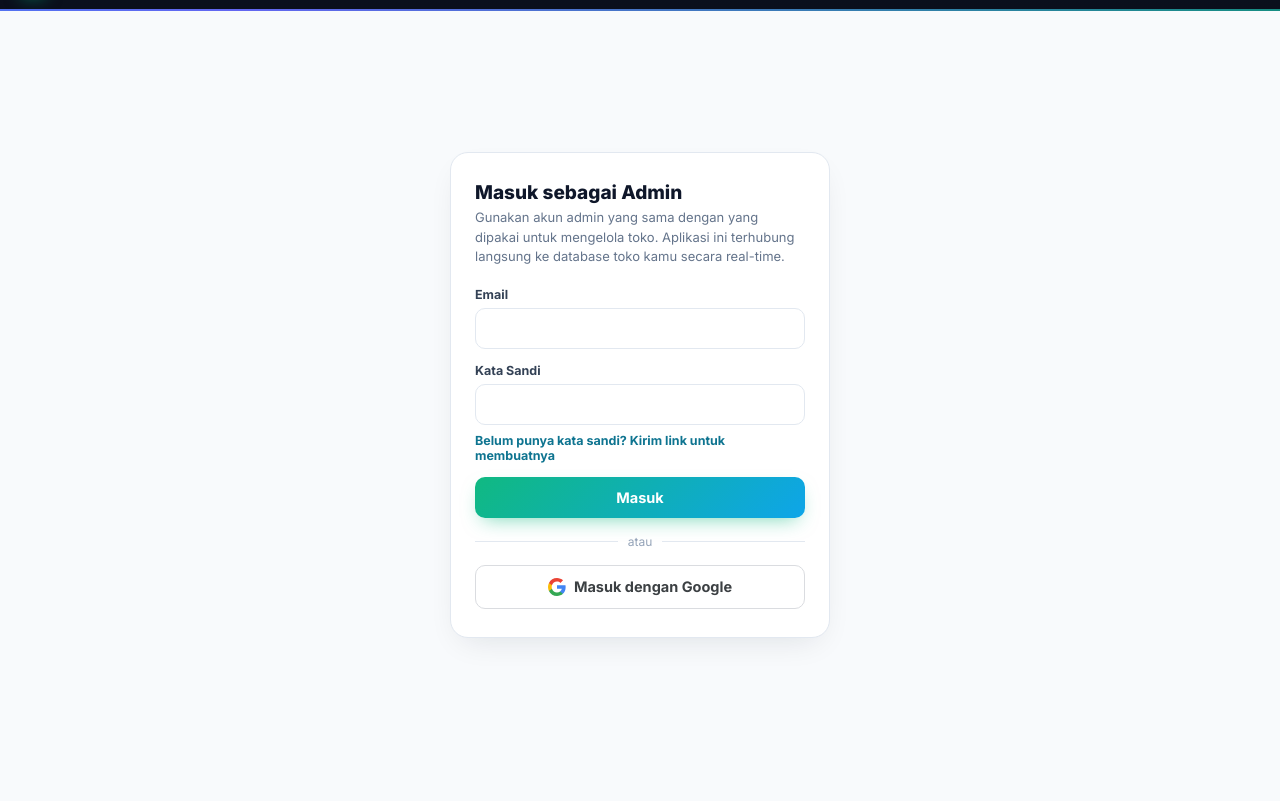
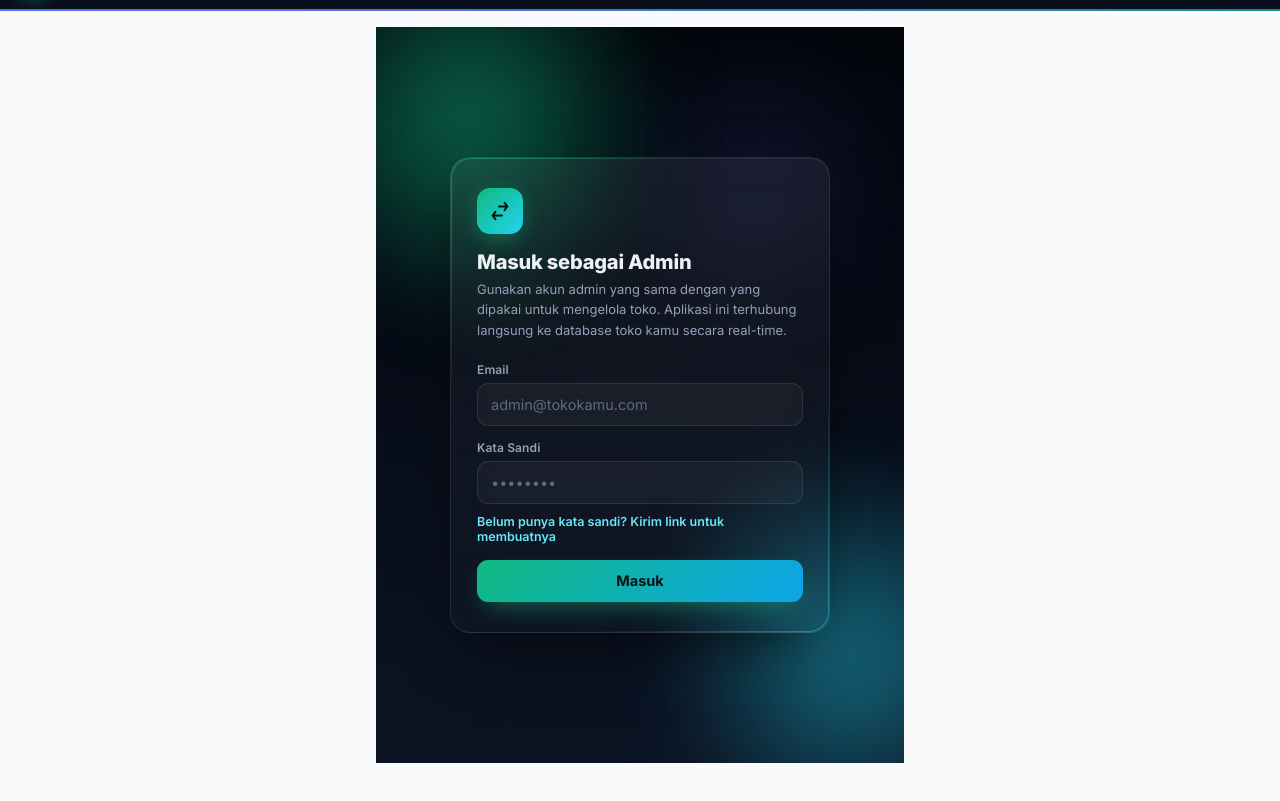
Before and after one commit to hibayosi/-konfirmasi-pesanan, a plain HTML site: page index.html in a window 1280 px wide. Shown: the part 51-852 px from the top of the page. Drawn offline with Linux system fonts and the light colour scheme; a script that the page names is missing.

Commit message:
index.html

```diff
--- a/index.html
+++ b/index.html
@@ -60,42 +60,121 @@
   main{max-width:560px; margin:0 auto; padding:16px; padding-bottom:60px;}
 
   /* login */
-  .login-wrap{min-height:calc(100vh - 64px); display:flex; align-items:center; justify-content:center; padding:24px 16px;}
+  :root{
+    --lg-navy-0:#03050a; --lg-navy-1:#070c17; --lg-navy-2:#0c1424;
+    --lg-emerald:#10b981; --lg-cyan:#22d3ee; --lg-violet:#6366f1;
+    --lg-ink:#eef2f7; --lg-sub:#93a1b8; --lg-line:rgba(255,255,255,.09);
+  }
+  .login-wrap{
+    position:relative; min-height:calc(100vh - 64px); overflow:hidden;
+    display:flex; align-items:center; justify-content:center; padding:24px 16px;
+    background:
+      radial-gradient(60% 50% at 18% 12%, rgba(16,185,129,.16), transparent 60%),
+      radial-gradient(55% 45% at 85% 82%, rgba(34,211,238,.14), transparent 60%),
+      linear-gradient(180deg, var(--lg-navy-0), var(--lg-navy-1) 45%, var(--lg-navy-2));
+  }
+  .login-orb{
+    position:absolute; border-radius:50%; filter:blur(60px); opacity:.55; pointer-events:none;
+    animation:lgDrift 22s ease-in-out infinite;
+  }
+  .login-orb.o1{width:340px; height:340px; left:-90px; top:-70px; background:radial-gradient(circle,var(--lg-emerald),transparent 70%);}
+  .login-orb.o2{width:300px; height:300px; right:-80px; bottom:-60px; background:radial-gradient(circle,var(--lg-cyan),transparent 70%); animation-delay:-9s; animation-direction:reverse;}
+  .login-orb.o3{width:220px; height:220px; right:12%; top:8%; background:radial-gradient(circle,var(--lg-violet),transparent 70%); opacity:.28; animation-delay:-4s;}
+  @keyframes lgDrift{
+    0%,100%{transform:translate(0,0) scale(1);}
+    50%{transform:translate(26px,-18px) scale(1.08);}
+  }
+  .login-grid{
+    position:absolute; inset:-1px; pointer-events:none; opacity:.35;
+    background-image:linear-gradient(var(--lg-line) 1px, transparent 1px), linear-gradient(90deg, var(--lg-line) 1px, transparent 1px);
+    background-size:42px 42px; mask-image:radial-gradient(70% 60% at 50% 40%, #000 20%, transparent 78%);
+    animation:lgGridPan 30s linear infinite;
+  }
+  @keyframes lgGridPan{0%{background-position:0 0,0 0;} 100%{background-position:42px 84px,84px 42px;}}
+  @media (prefers-reduced-motion:reduce){
+    .login-orb, .login-grid{animation:none;}
+  }
+
   .login-card{
-    width:100%; max-width:380px; background:var(--card); border:1px solid var(--line);
-    border-radius:18px; padding:28px 24px; box-shadow:0 12px 32px -12px rgba(15,23,42,.12);
+    position:relative; z-index:1; width:100%; max-width:380px;
+    background:linear-gradient(180deg, rgba(255,255,255,.055), rgba(255,255,255,.02));
+    border:1px solid var(--lg-line); border-radius:20px; padding:30px 26px;
+    box-shadow:0 24px 60px -20px rgba(0,0,0,.65), inset 0 1px 0 rgba(255,255,255,.06);
+    backdrop-filter:blur(18px); -webkit-backdrop-filter:blur(18px);
+    color:var(--lg-ink);
   }
-  .login-card h1{font-size:19px; margin:0 0 4px; font-weight:800;}
-  .login-card p.hint{margin:0 0 20px; font-size:13px; color:var(--sub); line-height:1.5;}
-  .field{margin-bottom:14px;}
-  .field label{display:block; font-size:12.5px; font-weight:700; color:#334155; margin-bottom:6px;}
+  .login-card::before{
+    content:''; position:absolute; inset:0; border-radius:20px; padding:1px; pointer-events:none;
+    background:linear-gradient(135deg, rgba(16,185,129,.55), rgba(255,255,255,0) 30%, rgba(255,255,255,0) 70%, rgba(34,211,238,.45));
+    -webkit-mask:linear-gradient(#000 0 0) content-box, linear-gradient(#000 0 0);
+    -webkit-mask-composite:xor; mask-composite:exclude;
+  }
+  .login-badge{
+    width:46px; height:46px; border-radius:13px; margin-bottom:16px;
+    background:linear-gradient(135deg,var(--lg-emerald),var(--lg-cyan));
+    display:flex; align-items:center; justify-content:center;
+    box-shadow:0 0 0 0 rgba(16,185,129,.5), 0 10px 24px -8px rgba(16,185,129,.55);
+    animation:lgFadeUp .6s cubic-bezier(.16,1,.3,1) both, lgPulse 2.6s ease-in-out .8s infinite;
+  }
+  .login-badge svg{width:22px; height:22px; color:#04140f;}
+  @keyframes lgPulse{
+    0%,100%{box-shadow:0 0 0 0 rgba(16,185,129,.35), 0 10px 24px -8px rgba(16,185,129,.55);}
+    50%{box-shadow:0 0 0 9px rgba(16,185,129,0), 0 10px 24px -8px rgba(16,185,129,.55);}
+  }
+  @keyframes lgFadeUp{from{opacity:0; transform:translateY(10px);} to{opacity:1; transform:translateY(0);}}
+  .login-card h1{
+    font-size:20px; margin:0 0 5px; font-weight:800; letter-spacing:-.01em;
+    animation:lgFadeUp .6s .08s cubic-bezier(.16,1,.3,1) both;
+  }
+  .login-card p.hint{
+    margin:0 0 22px; font-size:13px; color:var(--lg-sub); line-height:1.55;
+    animation:lgFadeUp .6s .16s cubic-bezier(.16,1,.3,1) both;
+  }
+  .field{margin-bottom:14px; animation:lgFadeUp .6s .24s cubic-bezier(.16,1,.3,1) both;}
+  .field:nth-of-type(2){animation-delay:.3s;}
+  .field label{display:block; font-size:12px; font-weight:600; color:var(--lg-sub); margin-bottom:6px; letter-spacing:.01em;}
   .field input{
-    width:100%; padding:11px 13px; border-radius:10px; border:1.5px solid var(--line);
-    font-size:14.5px; outline:none; transition:border-color .15s ease;
+    width:100%; padding:12px 13px; border-radius:11px; border:1.5px solid var(--lg-line);
+    font-size:14.5px; outline:none; background:rgba(255,255,255,.04); color:var(--lg-ink);
+    transition:border-color .2s ease, box-shadow .2s ease, background .2s ease;
   }
-  .field input:focus{border-color:#0ea5e9;}
+  .field input::placeholder{color:#5b6b85;}
+  .field input:focus{
+    border-color:rgba(34,211,238,.65); background:rgba(255,255,255,.065);
+    box-shadow:0 0 0 4px rgba(34,211,238,.14);
+  }
   .btn{
-    width:100%; padding:12px; border-radius:10px; border:none; font-size:14.5px; font-weight:700;
+    width:100%; padding:12.5px; border-radius:11px; border:none; font-size:14.5px; font-weight:700;
     display:flex; align-items:center; justify-content:center; gap:8px;
   }
-  .btn-primary{background:linear-gradient(135deg,#10b981,#0ea5e9); color:#fff; box-shadow:0 8px 20px -8px rgba(16,185,129,.6);}
+  .btn-primary{
+    position:relative; overflow:hidden; isolation:isolate;
+    background:linear-gradient(135deg,#10b981,#0ea5e9); color:#04140f;
+    box-shadow:0 10px 26px -10px rgba(16,185,129,.65);
+    animation:lgFadeUp .6s .42s cubic-bezier(.16,1,.3,1) both;
+    transition:transform .15s ease, box-shadow .2s ease;
+  }
+  .btn-primary::after{
+    content:''; position:absolute; inset:0; z-index:-1;
+    background:linear-gradient(115deg, transparent 30%, rgba(255,255,255,.55) 48%, transparent 66%);
+    transform:translateX(-120%); transition:transform .6s ease;
+  }
+  .btn-primary:hover::after{transform:translateX(120%);}
+  .btn-primary:hover{box-shadow:0 14px 30px -10px rgba(16,185,129,.8);}
   .btn-primary:active{transform:translateY(1px);}
   .btn-primary[disabled]{opacity:.6;}
-  .auth-divider{display:flex; align-items:center; gap:10px; margin:16px 0; color:#94a3b8; font-size:12px;}
-  .auth-divider::before, .auth-divider::after{content:''; flex:1; height:1px; background:var(--line);}
   .forgot-pass-link{
-    display:block; background:none; border:none; padding:0; margin:-6px 0 14px;
-    font-size:12.5px; font-weight:700; color:#0e7490; text-align:left;
+    display:block; background:none; border:none; padding:0; margin:-4px 0 16px;
+    font-size:12.5px; font-weight:600; color:#67e8f9; text-align:left;
+    animation:lgFadeUp .6s .36s cubic-bezier(.16,1,.3,1) both;
   }
   .forgot-pass-link:active{opacity:.7;}
   .form-success{
-    background:#ecfdf5; color:#065f46; border:1px solid #a7f3d0; border-radius:10px;
+    background:rgba(16,185,129,.12); color:#6ee7b7; border:1px solid rgba(16,185,129,.35); border-radius:10px;
     padding:10px 12px; font-size:13px; margin-bottom:14px; line-height:1.5;
   }
-  .btn-google{background:#fff; color:#3c4043; border:1.5px solid #dadce0;}
-  .btn-google:active{background:#f8f9fa;}
   .form-error{
-    background:#fef2f2; color:#b91c1c; border:1px solid #fecaca; border-radius:10px;
+    background:rgba(220,38,38,.12); color:#fca5a5; border:1px solid rgba(220,38,38,.35); border-radius:10px;
     padding:10px 12px; font-size:13px; margin-bottom:14px; line-height:1.5;
   }
 
@@ -307,7 +386,14 @@
 <main>
   <!-- LOGIN -->
   <div class="login-wrap" id="loginView">
+    <div class="login-orb o1"></div>
+    <div class="login-orb o2"></div>
+    <div class="login-orb o3"></div>
+    <div class="login-grid"></div>
     <div class="login-card">
+      <div class="login-badge">
+        <svg viewBox="0 0 24 24" fill="none" stroke="currentColor" stroke-width="2.2" stroke-linecap="round" stroke-linejoin="round"><path d="M20 7h-9M14 17H5M17 3l3 4-3 4M7 21l-3-4 3-4"/></svg>
+      </div>
       <h1>Masuk sebagai Admin</h1>
       <p class="hint">Gunakan akun admin yang sama dengan yang dipakai untuk mengelola toko. Aplikasi ini terhubung langsung ke database toko kamu secara real-time.</p>
       <div class="form-error" id="loginError" hidden></div>
@@ -315,20 +401,15 @@
       <form id="loginForm">
         <div class="field">
           <label>Email</label>
-          <input type="email" id="loginEmail" autocomplete="username" required />
+          <input type="email" id="loginEmail" autocomplete="username" placeholder="admin@tokokamu.com" required />
         </div>
         <div class="field">
           <label>Kata Sandi</label>
-          <input type="password" id="loginPass" autocomplete="current-password" required />
+          <input type="password" id="loginPass" autocomplete="current-password" placeholder="&bull;&bull;&bull;&bull;&bull;&bull;&bull;&bull;" required />
         </div>
         <button type="button" class="forgot-pass-link" id="setPasswordLink">Belum punya kata sandi? Kirim link untuk membuatnya</button>
         <button type="submit" class="btn btn-primary" id="loginBtn">Masuk</button>
       </form>
-      <div class="auth-divider"><span>atau</span></div>
-      <button type="button" class="btn btn-google" id="googleLoginBtn">
-        <svg viewBox="0 0 18 18" width="18" height="18"><path fill="#4285F4" d="M17.64 9.2c0-.64-.06-1.25-.16-1.84H9v3.48h4.84a4.14 4.14 0 0 1-1.8 2.72v2.26h2.9c1.7-1.57 2.7-3.88 2.7-6.62z"/><path fill="#34A853" d="M9 18c2.43 0 4.47-.8 5.96-2.18l-2.9-2.26c-.8.54-1.84.86-3.06.86-2.35 0-4.34-1.59-5.05-3.72H.95v2.33A9 9 0 0 0 9 18z"/><path fill="#FBBC05" d="M3.95 10.7A5.4 5.4 0 0 1 3.67 9c0-.59.1-1.17.28-1.7V4.97H.95A9 9 0 0 0 0 9c0 1.45.35 2.83.95 4.03l3-2.33z"/><path fill="#EA4335" d="M9 3.58c1.32 0 2.51.46 3.44 1.35l2.58-2.58C13.46.89 11.43 0 9 0A9 9 0 0 0 .95 4.97l3 2.33C4.66 5.17 6.65 3.58 9 3.58z"/></svg>
-        Masuk dengan Google
-      </button>
     </div>
   </div>
 
@@ -603,20 +684,6 @@
 
   $("logoutBtn").addEventListener("click", function(){ auth.signOut(); });
   $("deniedLogoutBtn").addEventListener("click", function(){ auth.signOut(); });
-
-  $("googleLoginBtn").addEventListener("click", function(){
-    var errEl = $("loginError");
-    errEl.hidden = true;
-    var provider = new firebase.auth.GoogleAuthProvider();
-    var btn = $("googleLoginBtn");
-    btn.disabled = true;
-    auth.signInWithPopup(provider).catch(function(err){
-      errEl.textContent = "Gagal masuk dengan Google: " + (err && err.message ? err.message : "coba lagi.");
-      errEl.hidden = false;
-    }).finally(function(){
-      btn.disabled = false;
-    });
-  });
 
   auth.onAuthStateChanged(function(user){
     currentUser = user;
```
